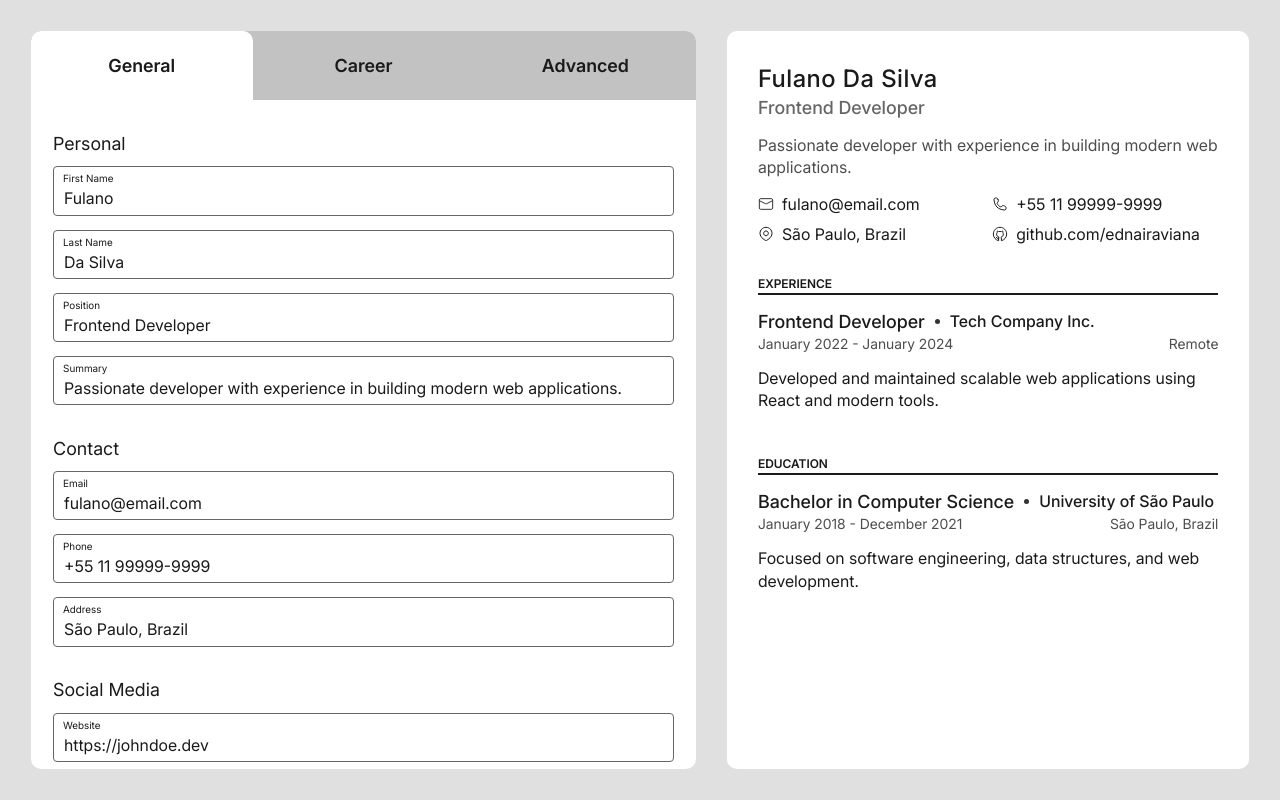
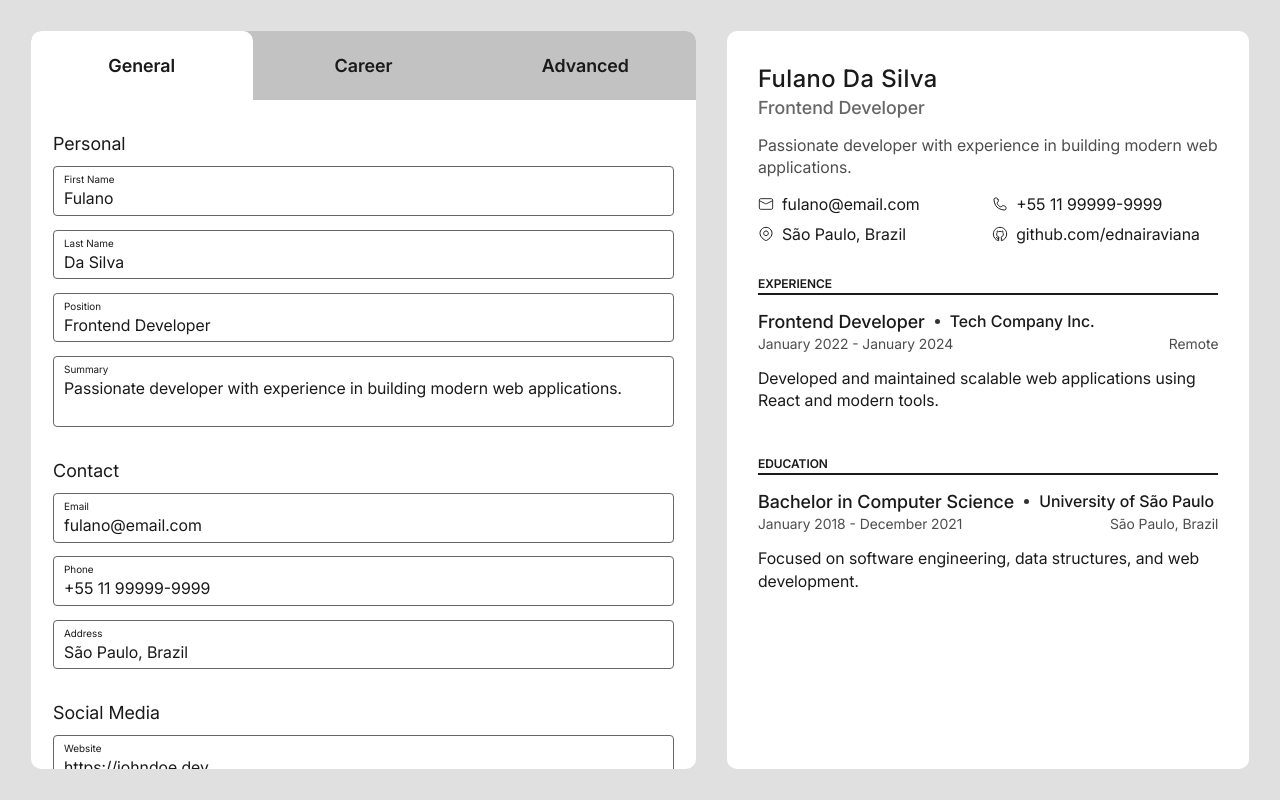
Before and after one commit to ednairaviana/cv_app, a React (Vite) app: page / in a window 1280 px wide. Built offline with nearby package versions, Linux system fonts and the light colour scheme.

Commit message:
fix: styles on field wrapper and textarea tag

```diff
--- a/src/components/Form.jsx
+++ b/src/components/Form.jsx
@@ -185,6 +185,17 @@ function FieldWrapper(props) {
   return (
     <div className={`field-wrapper ${isFilled ? "input-filled" : ""}`}>
       <label htmlFor={props.id}>{props.label}</label>
+      {props.type === "textarea" ? (
+        <textarea
+          id={props.id}
+          name={props.id}
+          type={props.type}
+          onChange={(e) => {
+            handleInputChange(e);
+          }}
+          value={value}
+        />
+      ) : (
         <input
           id={props.id}
           name={props.id}
@@ -194,6 +205,7 @@ function FieldWrapper(props) {
           }}
           value={value}
         />
+      )}
     </div>
   );
 }
--- a/src/css/components/cv-model--1.css
+++ b/src/css/components/cv-model--1.css
@@ -8,6 +8,7 @@
   padding: var(--space-l);
   border-radius: 1rem;
   overflow-y: auto;
+  overflow-x: hidden;
 }
 
 .cv-model--1 .header {
--- a/src/css/components/main-form.css
+++ b/src/css/components/main-form.css
@@ -40,31 +40,46 @@
   display: flex;
   flex-direction: column;
   position: relative;
+  overflow: hidden;
+  border: 1px solid var(--color-neutral-600);
+  border-radius: 0.4rem;
+  min-width: 100%;
+  max-width: 100%;
+  isolation: isolate;
 }
 
 .main-form_wrapper .field-wrapper label {
+  display: block;
   position: absolute;
   font-size: var(--text-s);
   pointer-events: none;
-  left: 1rem;
+  left: 0;
+  right: 0;
   top: 50%;
   transform: translateY(-50%);
-
+  padding-left: 1rem;
+  background-color: white;
+  border-radius: 2rem;
   transition: all 0.2s ease-in;
+  pointer-events: none;
+  z-index: -1;
 }
 
-.main-form_wrapper .field-wrapper input {
-  border: 1px solid var(--color-neutral-600);
+.main-form_wrapper .field-wrapper input,
+.main-form_wrapper .field-wrapper textarea {
   font-size: var(--text-s);
   padding: 0.5rem 1rem;
   padding-top: 2rem;
-  border-radius: 0.4rem;
+  resize: none;
 }
 
 .main-form_wrapper .field-wrapper:has(input:focus) label,
+.main-form_wrapper .field-wrapper.input-filled label,
+.main-form_wrapper .field-wrapper:has(textarea:focus) label,
 .main-form_wrapper .field-wrapper.input-filled label {
   font-size: 1rem;
-  top: 0.5rem;
+  top: 0;
+  padding-top: 0.5rem;
   transform: unset;
 }
 
```
Lines whose indentation alone changed are shown as unchanged.
